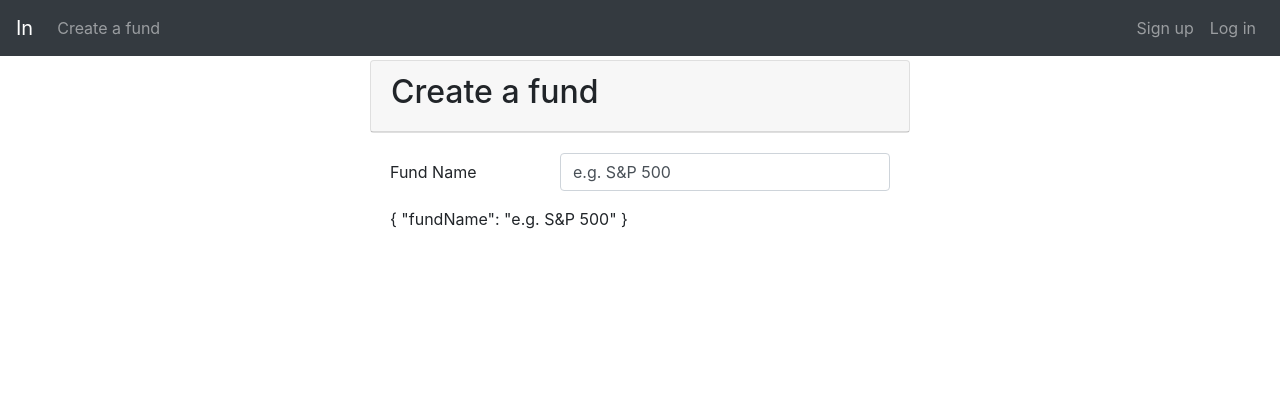
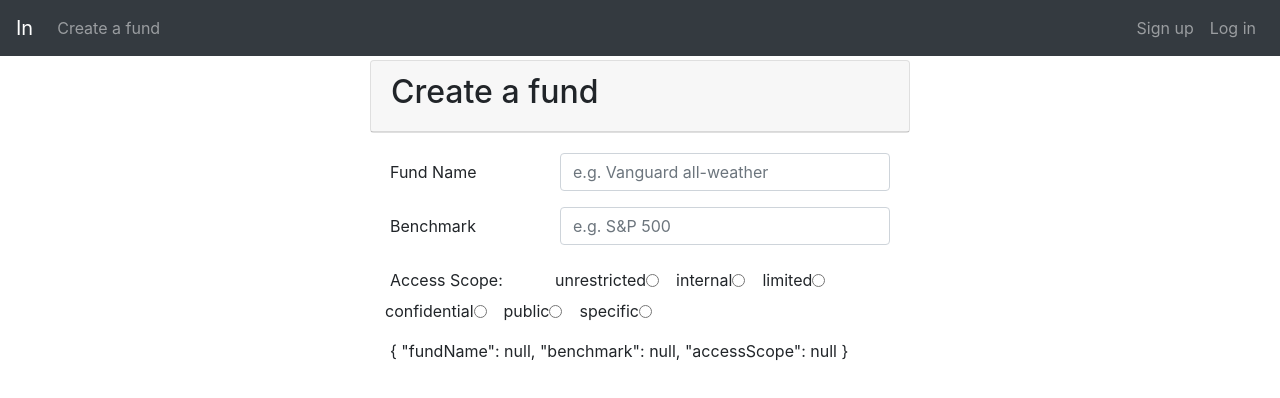
Before and after one commit to ebo-arcadia/angular-jwt-auth, an Angular app: page /create-fund in a window 1280 px wide. Shown: the top 398 px of the page. Built offline with nearby package versions, Linux system fonts and the light colour scheme.

Commit message:
add radio buttons dynamically, test control form values rendered as json on the view page

```diff
--- a/src/app/create-fund/create-fund.component.html
+++ b/src/app/create-fund/create-fund.component.html
@@ -8,12 +8,31 @@
 
         <div class="card-body">
             <form [formGroup]="createFundForm">
+
                 <div class="form-group form-row">
                     <label for="fundName"  class="col-md-4 col-form-label">Fund Name</label>
                     <div class="col-md-8">
-                        <input type="text" name="fundName" id="fundName" placeholder="Fund Name" class="form-control" formControlName="fundName">
+                        <input type="text" name="fundName" id="fundName" placeholder="e.g. Vanguard all-weather" class="form-control" formControlName="fundName">
                     </div>
                 </div>
+
+                <div class="form-group form-row">
+                    <label for="benchmark"  class="col-md-4 col-form-label">Benchmark</label>
+                    <div class="col-md-8">
+                        <input type="text" name="benchmark" id="benchmark" placeholder='e.g. S&P 500' class="form-control" formControlName="benchmark">
+                    </div>
+                </div>
+
+                <div class="form-group form-row">
+                    <label class="col-md-4 col-form-label">Access Scope: </label>
+
+                    <div class="form-check-label form-check-inline" *ngFor="let accessScope of accessScopes">
+                        <label [for]="accessScope" class="form-check-label">{{accessScope}}</label>
+                        <input type="radio" name="accessScope" [id]="accessScope" [value]="accessScope" class="form-check-input" formControlName="accessScope">
+                    </div>
+                </div>
+
+
             </form>
             {{ createFundForm.value | json }}
         </div>
--- a/src/app/create-fund/create-fund.component.ts
+++ b/src/app/create-fund/create-fund.component.ts
@@ -8,12 +8,15 @@ import { FormGroup, FormControl, Validators} from '@angular/forms';
 })
 export class CreateFundComponent implements OnInit {
   createFundForm: FormGroup | any = null;
+  accessScopes = ["unrestricted", "internal", "limited", "confidential", "public", "specific"]
 
   constructor() { }
 
   ngOnInit() {
     this.createFundForm = new FormGroup({
-      fundName: new FormControl('e.g. S&P 500', Validators.required)
+      fundName: new FormControl(null, Validators.required),
+      benchmark: new FormControl(null, Validators.required),
+      accessScope: new FormControl(null, Validators.required),
     });
   }
 
```
Also changed, not shown: 1 other file (tests, documents, lock files or other folders).
